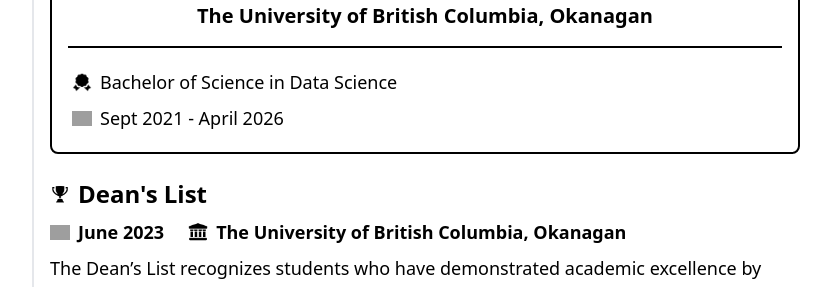
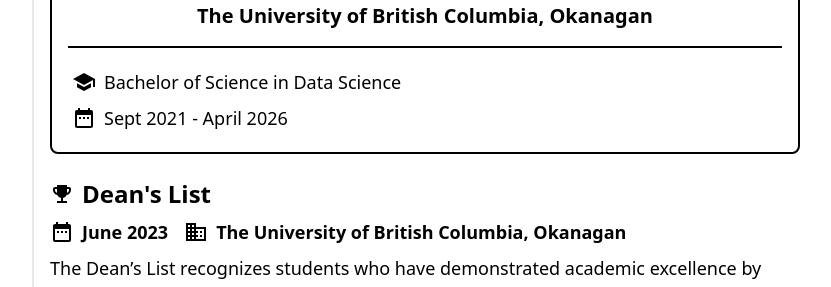
Before and after one commit to KYash03/PersonalWebsite, a Next.js app: page / in a window 1280 px wide. Both pictures are taken after a click on the button "Education and Awards". Shown: the part 502-789 px from the top of the page, without its empty margins (224-1055 px from the left). Built offline with nearby package versions, Linux system fonts and the light colour scheme; grey boxes are pictures that could not be loaded.

Commit message:
added mui icons to ed section

```diff
--- a/app/components/Education.tsx
+++ b/app/components/Education.tsx
@@ -1,4 +1,9 @@
 import Image from "next/image";
+
+import SchoolIcon from "@mui/icons-material/School";
+import DateRangeIcon from "@mui/icons-material/DateRange";
+import EmojiEventsIcon from "@mui/icons-material/EmojiEvents";
+import BusinessIcon from "@mui/icons-material/Business";
 
 export default function Education() {
   return (
@@ -8,53 +13,23 @@
           The University of British Columbia, Okanagan
         </p>
         <p className="p-1 flex items-center">
-          <Image
-            src="/degree.png"
-            alt="email-icon"
-            width={20}
-            height={20}
-            className="mr-2"
-          />
+          <SchoolIcon className="mr-2" />
           <p>Bachelor of Science in Data Science</p>
         </p>
         <p className="p-1 flex items-center">
-          <Image
-            src="/schedule.png"
-            alt="LinkedIn icon"
-            width={20}
-            height={20}
-            className="mr-2"
-          />
+          <DateRangeIcon className="mr-2" />
           <p>Sept 2021 - April 2026</p>
         </p>
       </div>
       <div className="flex flex-col">
         <div className="flex items-center mb-2">
-          <Image
-            src="/trophy.png"
-            alt="achievement-icon"
-            width={20}
-            height={20}
-            className="mr-2"
-          />
+          <EmojiEventsIcon className="mr-2" />
           <p className="font-semibold text-2xl">Dean&apos;s List</p>
         </div>
         <div className="flex items-center mb-2">
-          <Image
-            src="/schedule.png"
-            alt="date-icon"
-            width={20}
-            height={20}
-            className="mr-2"
-          />
+          <DateRangeIcon className="mr-2" />
           <span className="font-semibold mr-4">June 2023 </span>
-          <Image
-            src="/university.png"
-            alt="university-icon"
-            width={20}
-            height={20}
-            className="mx-2"
-          />
+          <BusinessIcon className="mr-2" />
           <span className="font-semibold">
             The University of British Columbia, Okanagan
           </span>
```
